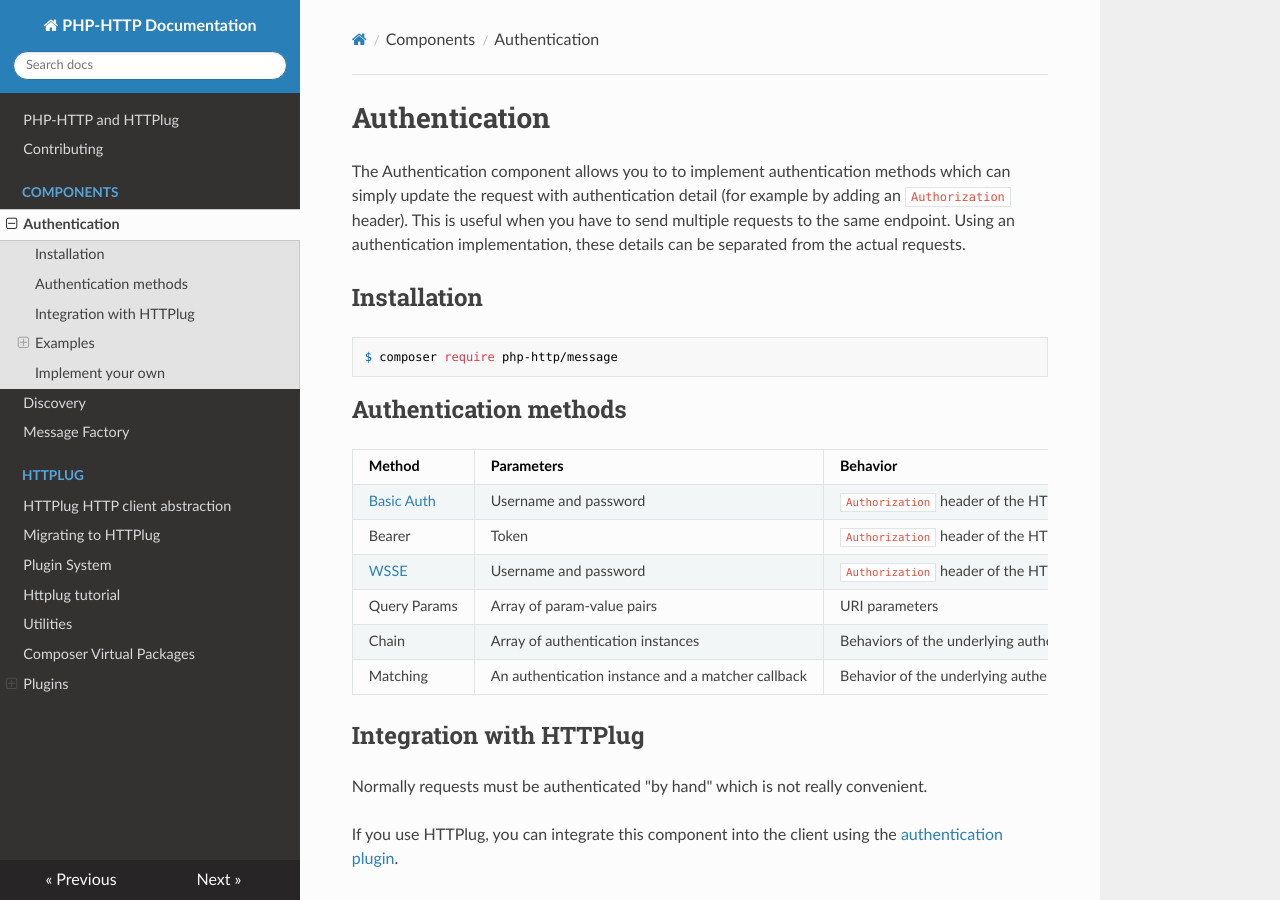
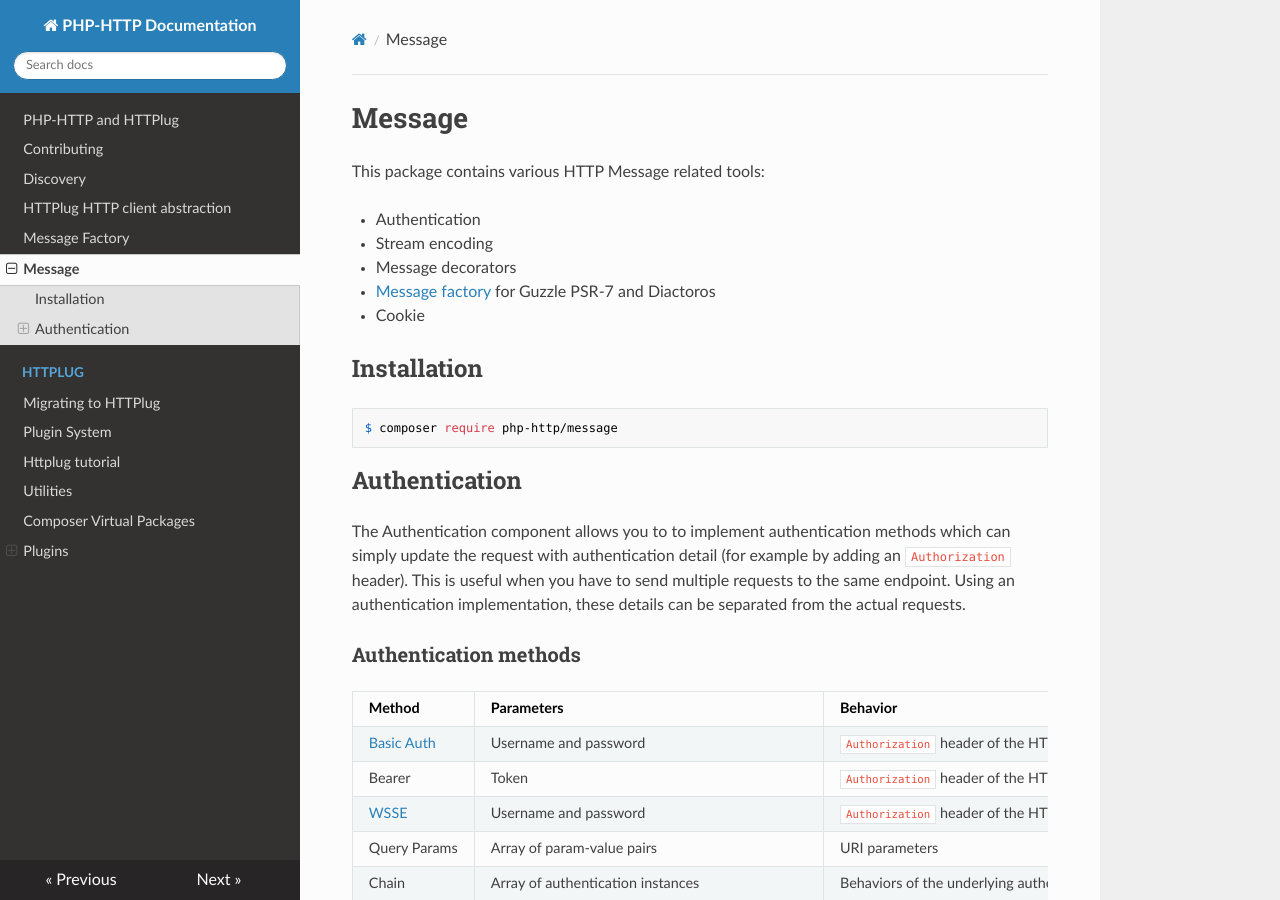
Before and after one commit to php-http/documentation, an MkDocs documentation site: the page built from docs/message.md, in a window 1280 px wide and 900 px high. Built offline with MkDocs 1.6.1, drawn with Linux system fonts in a browser that asks for light colours; nearby versions of some CDN libraries.

Commit message:
Restructure docs

````diff
--- a/docs/components/authentication.md
+++ b/docs/message.md
@@ -1,9 +1,12 @@
-# Authentication
+# Message
 
-The Authentication component allows you to to implement authentication methods which can simply update the request
-with authentication detail (for example by adding an `Authorization` header).
-This is useful when you have to send multiple requests to the same endpoint. Using an authentication implementation,
-these details can be separated from the actual requests.
+This package contains various HTTP Message related tools:
+
+- Authentication
+- Stream encoding
+- Message decorators
+- [Message factory](/message-factory) for Guzzle PSR-7 and Diactoros
+- Cookie
 
 
 ## Installation
@@ -12,8 +15,15 @@ these details can be separated from the actual requests.
 $ composer require php-http/message
 ```
 
+## Authentication
 
-## Authentication methods
+The Authentication component allows you to to implement authentication methods which can simply update the request
+with authentication detail (for example by adding an `Authorization` header).
+This is useful when you have to send multiple requests to the same endpoint. Using an authentication implementation,
+these details can be separated from the actual requests.
+
+
+### Authentication methods
 
 Method           | Parameters                                        | Behavior
 ---------------- | ------------------------------------------------- | --------
@@ -28,7 +38,7 @@ Matching         | An authentication instance and a matcher callback | Behavior
 [2]: http://www.xml.com/pub/a/2003/12/17/dive.html
 
 
-## Integration with HTTPlug
+### Integration with HTTPlug
 
 Normally requests must be authenticated "by hand" which is not really convenient.
 
@@ -36,7 +46,7 @@ If you use HTTPlug, you can integrate this component into the client using the
 [authentication plugin](/httplug/plugins/authentication).
 
 
-## Examples
+### Examples
 
 General usage looks like the following:
 
@@ -48,7 +58,7 @@ $authentication->authenticate($request);
 ```
 
 
-### Basic Auth
+#### Basic Auth
 
 ``` php
 use Http\Message\Authentication\BasicAuth;
@@ -57,7 +67,7 @@ $authentication = new BasicAuth('username', 'password');
 ```
 
 
-### Bearer
+#### Bearer
 
 ``` php
 use Http\Message\Authentication\Bearer;
@@ -66,7 +76,7 @@ $authentication = new Bearer('token');
 ```
 
 
-### WSSE
+#### WSSE
 
 ``` php
 use Http\Message\Authentication\Wsse;
@@ -75,7 +85,7 @@ $authentication = new Wsse('username', 'password');
 ```
 
 
-### Query Params
+#### Query Params
 
 `http://api.example.com/endpoint?access_token=9zh987g86fg87gh978hg9g79`
 
@@ -94,7 +104,7 @@ $authentication = new QueryParams([
 
 
 
-### Chain
+#### Chain
 
 The idea behind this authentication method is that in some cases you might need to
 authenticate the request with multiple methods.
@@ -115,7 +125,7 @@ $authentication = new Chain($authenticationChain);
 ```
 
 
-### Matching
+#### Matching
 
 With this authentication method you can conditionally add authentication details to your request by passing a callable
 to it. When a request is passed, the callable is called and used as a boolean value in order to decide whether
@@ -152,7 +162,7 @@ $authentication = Matching::createUrlMatcher(new AuthenticationMethod(), '\/api'
 ```
 
 
-## Implement your own
+### Implement your own
 
 Implementing an authentication method is easy: only one method needs to be implemented.
 
````
Also changed, not shown: docs/httplug.md (renamed from docs/httplug/index.md, +9 -11 lines), docs/discovery.md (renamed from docs/components/discovery.md), docs/message-factory.md (renamed from docs/components/message-factory.md).
